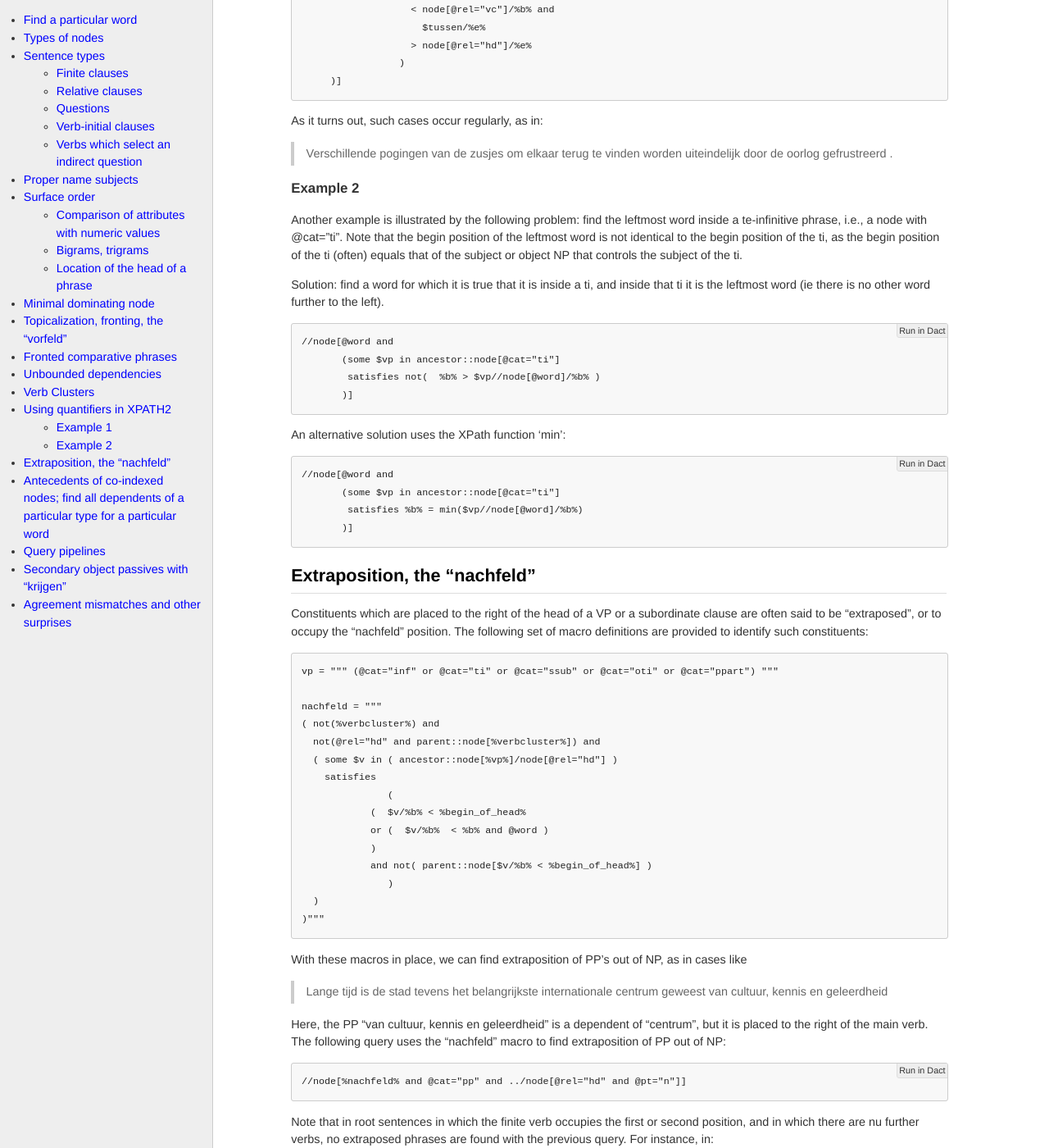
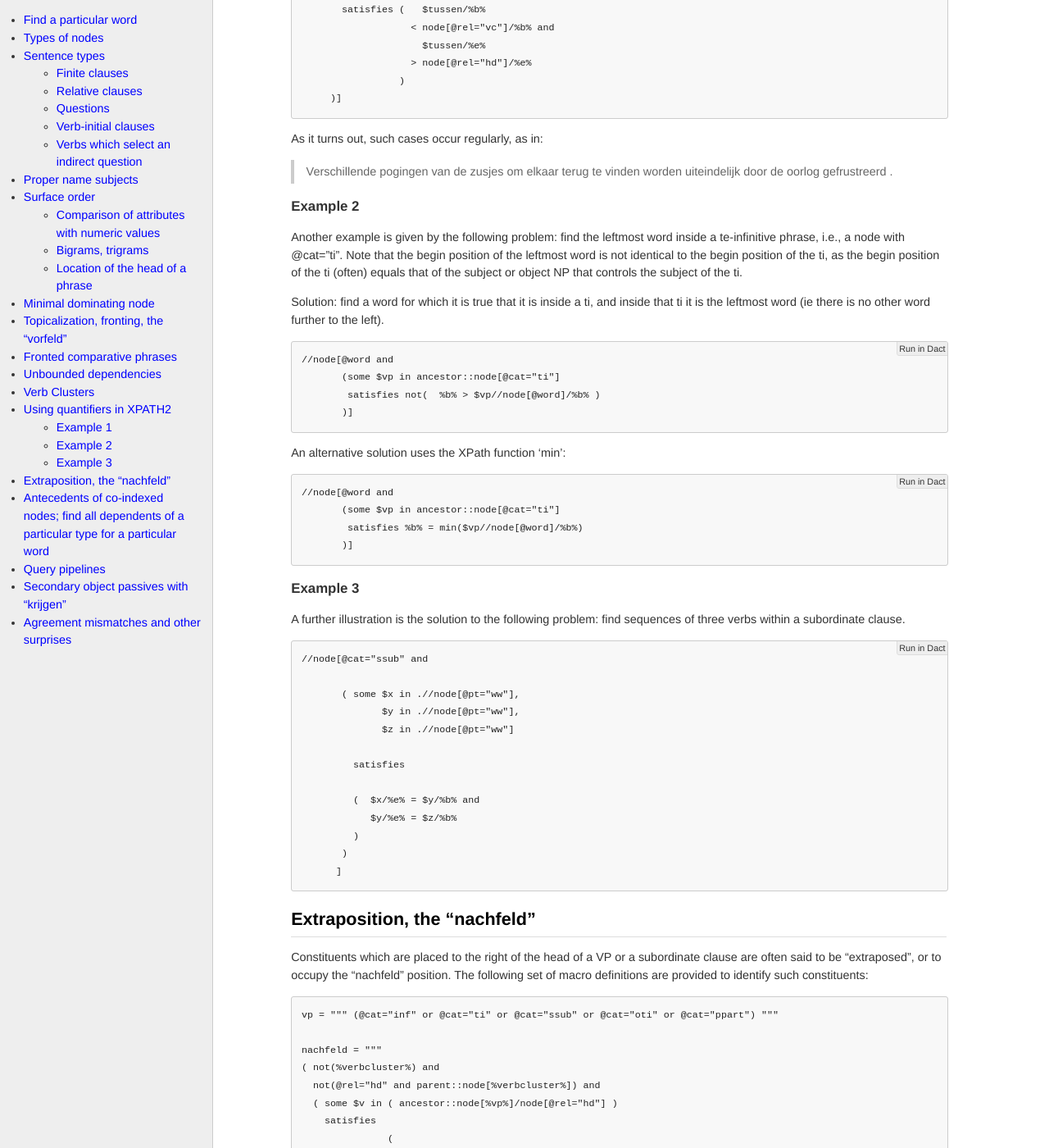
Before and after one commit to rug-compling/dact, a Jekyll site: the page built from cookbook/index.md, in a window 1280 px wide and 1400 px high, scrolled down 11076 px. Shown: the whole window at 82% size. Built offline with Jekyll 4.4.1, drawn with Linux system fonts in a browser that asks for light colours; nearby versions of some CDN libraries; some of the changed text lies outside the part shown.

Commit message:
Update index.md

```diff
--- a/cookbook/index.md
+++ b/cookbook/index.md
@@ -302,7 +302,7 @@ This technique can be extended to longer N-grams, e.g. for "wel of niet" use:
                      ]/%b%
           ]
 
-These examples can be improved if we have access to parameterized macros.
+These examples can be improved if we have access to parameterized macros. See below for an example of Ngrams within a particular dominating node, using quantifiers.
 
 ### Location of the head of a phrase
 
@@ -544,7 +544,7 @@ As it turns out, such cases occur regularly, as in:
 > Verschillende pogingen van de zusjes om elkaar terug te vinden worden uiteindelijk door de oorlog gefrustreerd .
 
 ### Example 2
-Another example is illustrated by the following problem: find the leftmost word inside a te-infinitive phrase,
+Another example is given by the following problem: find the leftmost word inside a te-infinitive phrase,
 i.e., a node with @cat="ti". Note that the begin position of the leftmost word is not identical to
 the begin position of the ti, as the begin position of the ti (often) equals that of the subject or
 object NP that controls the subject of the ti.
@@ -564,6 +564,22 @@ An alternative solution uses the XPath function 'min':
             satisfies %b% = min($vp//node[@word]/%b%)
            )]
 
+### Example 3
+A further illustration is the solution to the following problem: find sequences of three verbs within a subordinate clause.
+
+    //node[@cat="ssub" and
+
+           ( some $x in .//node[@pt="ww"],
+                  $y in .//node[@pt="ww"],
+                  $z in .//node[@pt="ww"]
+
+             satisfies
+
+             (  $x/%e% = $y/%b% and
+                $y/%e% = $z/%b%
+             )
+           )
+          ]
 
 
 ## Extraposition, the "nachfeld"
```
